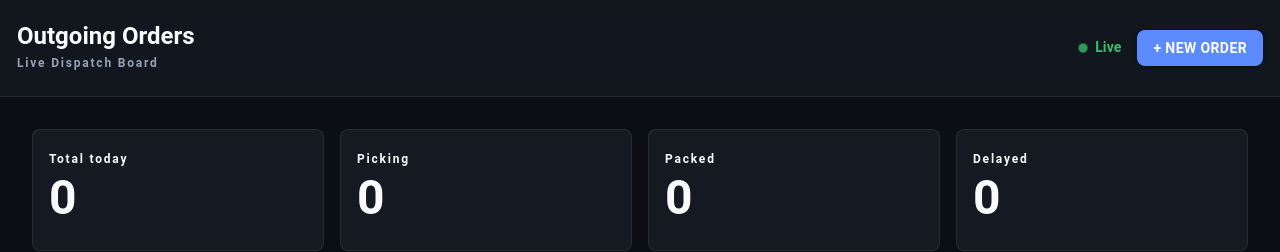
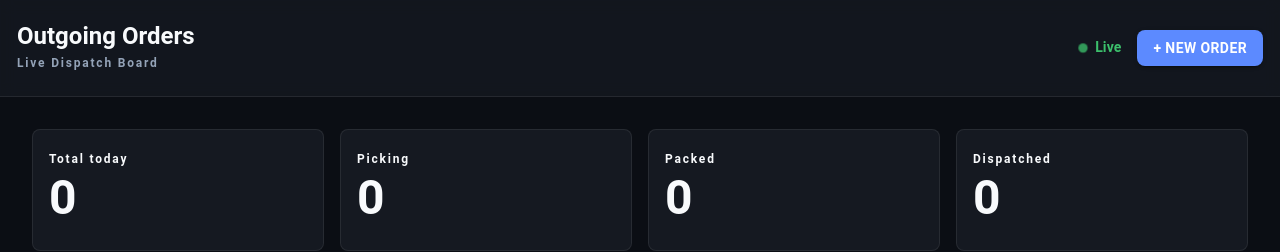
Before and after one commit to julio22b/outgoing-orders-frontend, a React (Vite) app: page / in a window 1280 px wide. Shown: the top 252 px of the page. Built offline with nearby package versions, Linux system fonts and the light colour scheme; no server answers.

Commit message:
changed delayed for dispatched

```diff
--- a/src/components/OrdersSummary/OrdersSummary.tsx
+++ b/src/components/OrdersSummary/OrdersSummary.tsx
@@ -24,7 +24,7 @@ const OrdersSummary = () => {
             <OrderCard title='Total today' amount={rows.length} />
             <OrderCard title={ORDER_STATUSES.PICKING} amount={amounts[ORDER_STATUSES.PICKING]} />
             <OrderCard title={ORDER_STATUSES.PACKED} amount={amounts[ORDER_STATUSES.PACKED]} />
-            <OrderCard title={ORDER_STATUSES.DELAYED} amount={amounts[ORDER_STATUSES.DELAYED]} />
+            <OrderCard title={ORDER_STATUSES.DISPATCHED} amount={amounts[ORDER_STATUSES.DISPATCHED]} />
         </Box>
     );
 };
```
Also changed, not shown: 1 other file (tests, documents, lock files or other folders).
